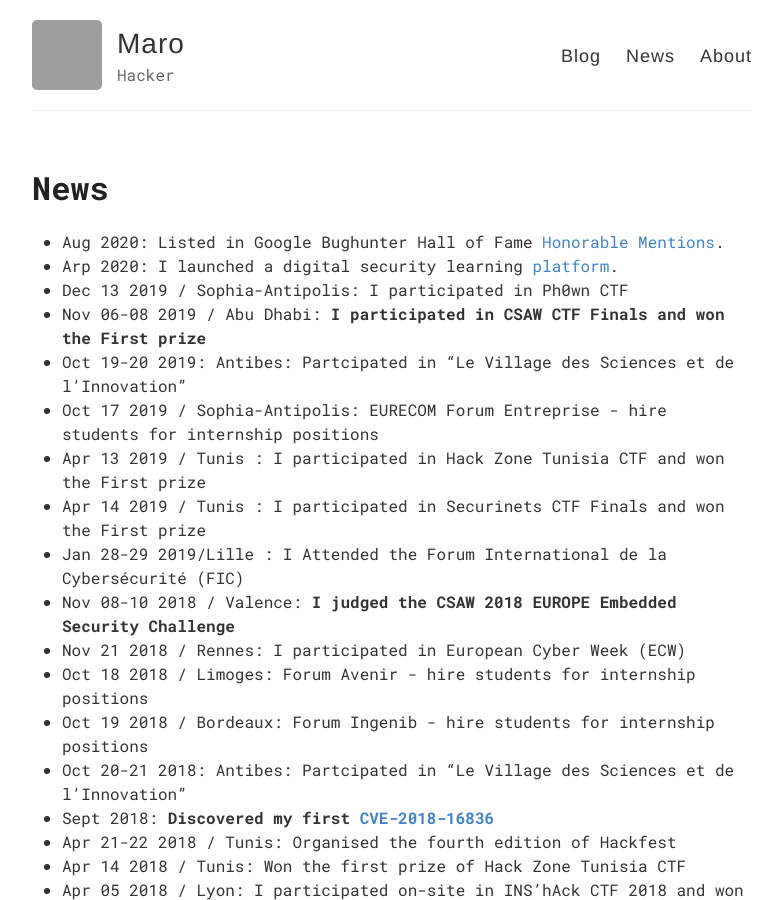
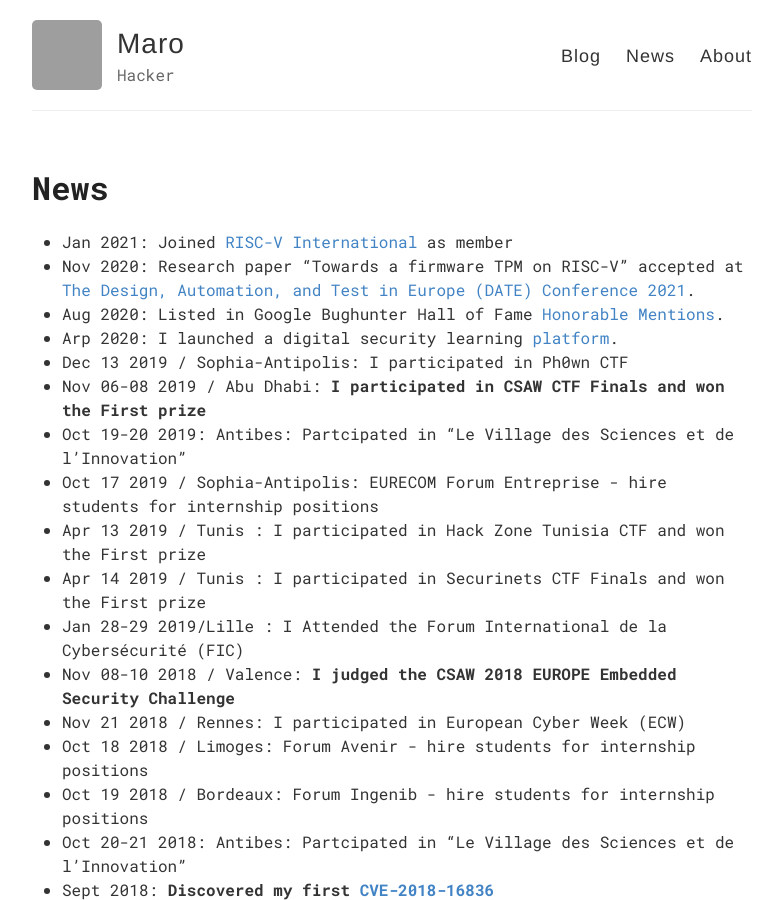
Before and after one commit to maroueneboubakri/maroueneboubakri.github.io, a Jekyll site: the page built from news.md, in a window 1280 px wide and 900 px high. Shown: the whole window, without its empty margins (248-1030 px from the left). Built offline with Jekyll 4.4.1, drawn with Linux system fonts in a browser that asks for light colours; grey boxes are pictures that could not be loaded.

Commit message:
Update news.md

```diff
--- a/news.md
+++ b/news.md
@@ -3,6 +3,8 @@ layout: page
 title: News
 permalink: /news/
 ---
+ - Jan 2021: Joined [RISC-V International](https://riscv.org/) as member
+ - Nov 2020: Research paper "Towards a firmware TPM on RISC-V" accepted at [The Design, Automation, and Test in Europe (DATE) Conference 2021](https://www.date-conference.com/).
  - Aug 2020: Listed in Google Bughunter Hall of Fame [Honorable Mentions](https://bughunter.withgoogle.com/profile/a12bab83-a5fa-4d42-9c78-be31cc49eef6).
  - Arp 2020: I launched a digital security learning [platform](https://ctf.hackfest.tn/).
  - Dec 13 2019 / Sophia-Antipolis: I participated in Ph0wn CTF
```
